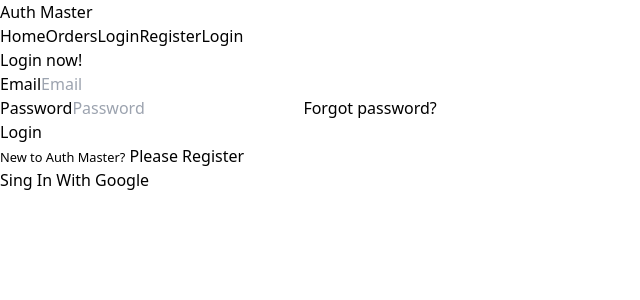
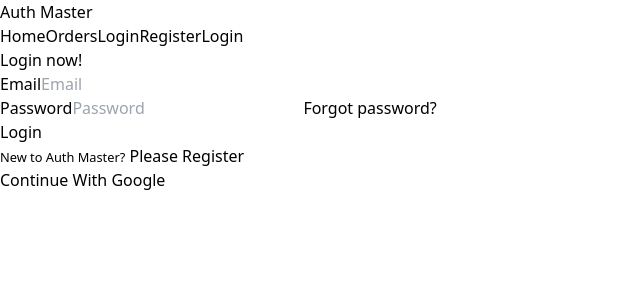
Before and after one commit to protap9ghosh/login-system-authentication, a React (Vite) app: page /login in a window 1280 px wide. Shown: the top 300 px of the page, without its empty margins (0-640 px from the left). Built offline with nearby package versions, Linux system fonts and the light colour scheme; no server answers.

Commit message:
modify in login component

```diff
--- a/src/components/Login.jsx
+++ b/src/components/Login.jsx
@@ -71,12 +71,8 @@
                         </p>
 
                         <p className="mb-4 ml-9">
-                            <Link onClick={handleGoogleSingIn} className="label-text-alt link link-hover text-sm text-blue-500">Sing In With Google
-                            </Link>
+                            <Link onClick={handleGoogleSingIn} className="label-text-alt link link-hover text-sm text-blue-500">Continue With Google</Link>
                         </p>
-                        {/* <div>
-                            <button onClick={handleGoogleSingIn} className="btn btn-accent">Google SingIn</button>
-                        </div> */}
                     </div>
                 </div>
             </div>
```
